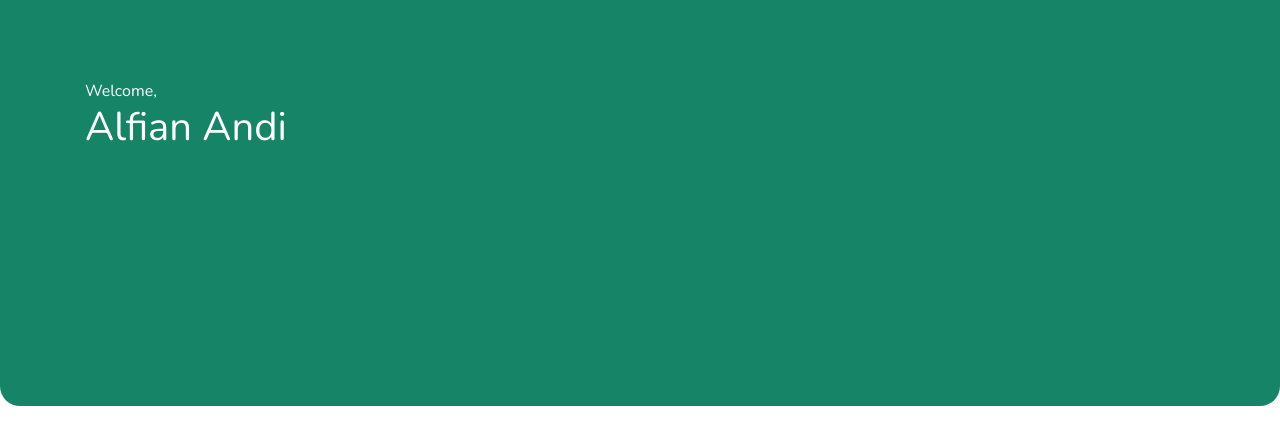
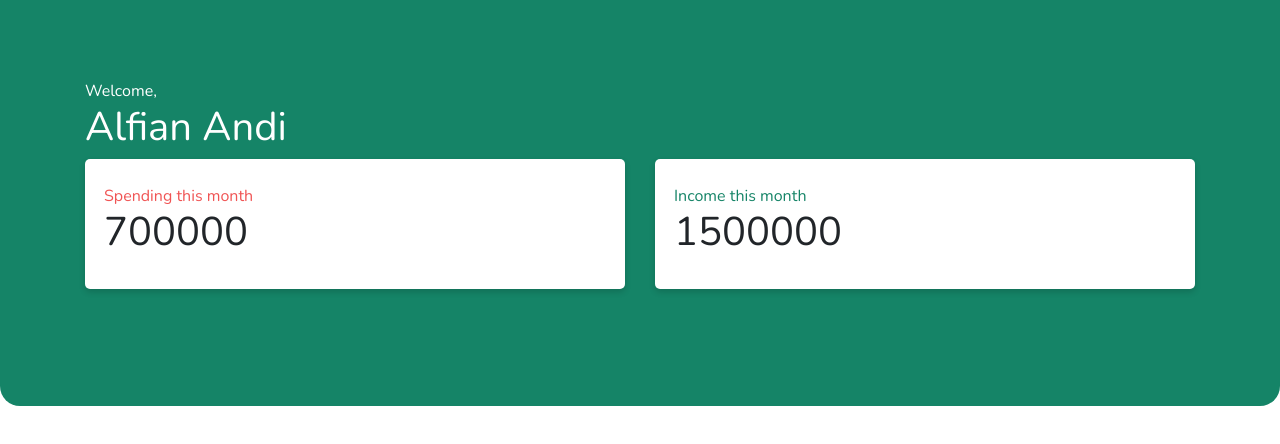
Before and after one commit to alfianandinugraha/yourduit, a React (Create React App) app: page /#/dashboard in a window 1280 px wide. Shown: the top 444 px of the page. Built offline with nearby package versions, Linux system fonts and the light colour scheme.

Commit message:
add: register CashBoard to DashboardPage

```diff
--- a/src/Pages/DashboardPage.tsx
+++ b/src/Pages/DashboardPage.tsx
@@ -1,5 +1,6 @@
 import React from 'react'
 import { Col, Row } from 'react-bootstrap'
+import { CashBoard } from '../Components/CashBoard'
 
 const DashboardPage = () => {
   return (
@@ -24,6 +25,18 @@ const DashboardPage = () => {
           <h1>Alfian Andi</h1>
         </Col>
       </Row>
+      <Row>
+        <Col md="6">
+          <CashBoard nominal={700000}>
+            <div className="text-danger">Spending this month</div>
+          </CashBoard>
+        </Col>
+        <Col md="6">
+          <CashBoard nominal={1500000}>
+            <div className="text-primary">Income this month</div>
+          </CashBoard>
+        </Col>
+      </Row>
     </>
   )
 }
```
